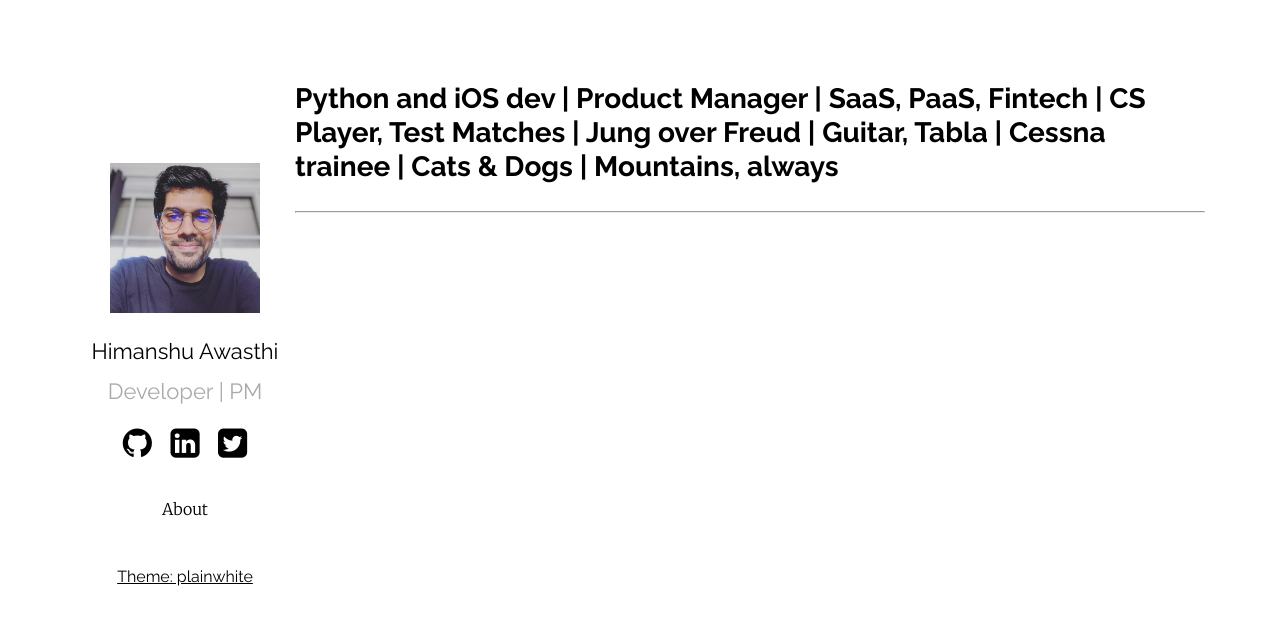
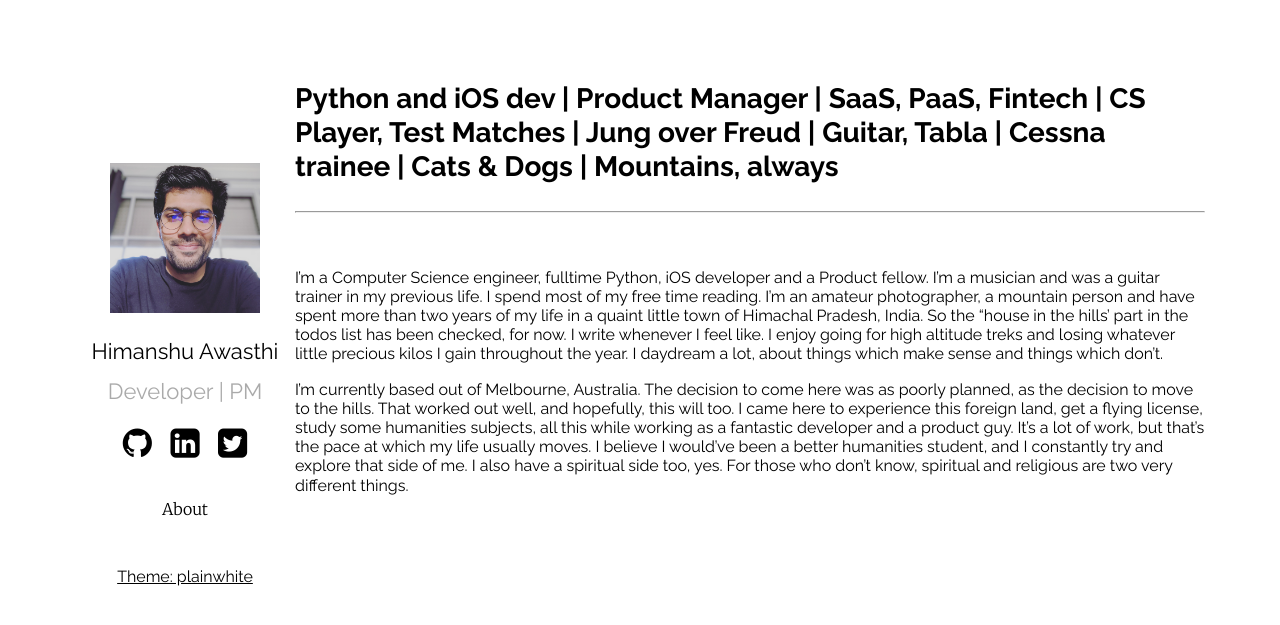
Before and after one commit to 89hardy/89hardy.github.io, a Jekyll site: the page built from about.md, in a window 1280 px wide. Shown: the top 625 px of the page. Built offline with Jekyll 4.4.1, drawn with Linux system fonts in a browser that asks for light colours.

Commit message:
Update about.md

```diff
--- a/about.md
+++ b/about.md
@@ -4,4 +4,11 @@ layout: default
 <br>
 <br>
 <h3 class="post-title">Python and iOS dev | Product Manager | SaaS, PaaS, Fintech | CS Player, Test Matches | Jung over Freud | Guitar, Tabla | Cessna trainee | Cats & Dogs | Mountains, always</h3>
+
 <hr>
+
+<br>
+<br>
+I’m a Computer Science engineer, fulltime Python, iOS developer and a Product fellow. I’m a musician and was a guitar trainer in my previous life.  I spend most of my free time reading. I’m an amateur photographer, a mountain person and have spent more than two years of my life in a quaint little town of Himachal Pradesh, India. So the “house in the hills’ part in the todos list has been checked, for now. I write whenever I feel like. I enjoy going for high altitude treks and losing whatever little precious kilos I gain throughout the year. I daydream a lot, about things which make sense and things which don’t.
+
+I’m currently based out of Melbourne, Australia. The decision to come here was as poorly planned, as the decision to move to the hills. That worked out well, and hopefully, this will too. I came here to experience this foreign land, get a flying license, study some humanities subjects, all this while working as a fantastic developer and a product guy. It’s a lot of work, but that’s the pace at which my life usually moves. I believe I would’ve been a better humanities student, and I constantly try and explore that side of me. I also have a spiritual side too, yes. For those who don't know, spiritual and religious are two very different things.
```
